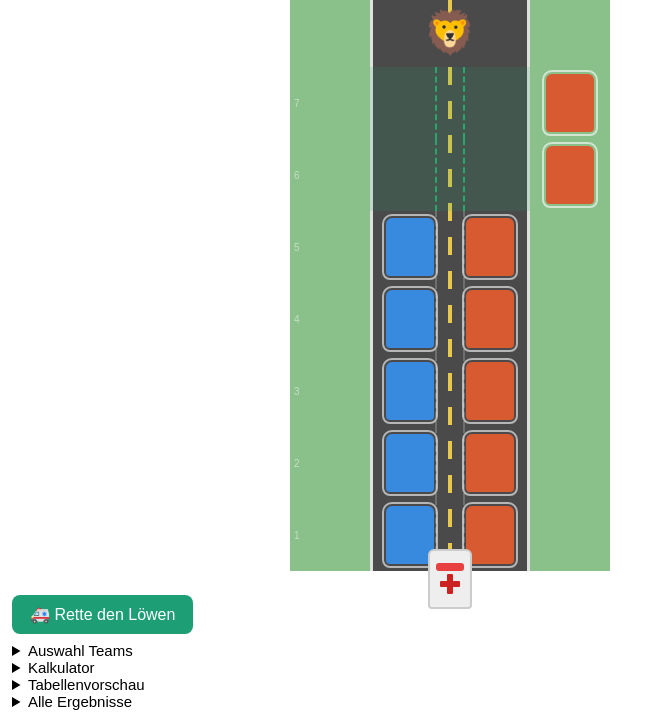
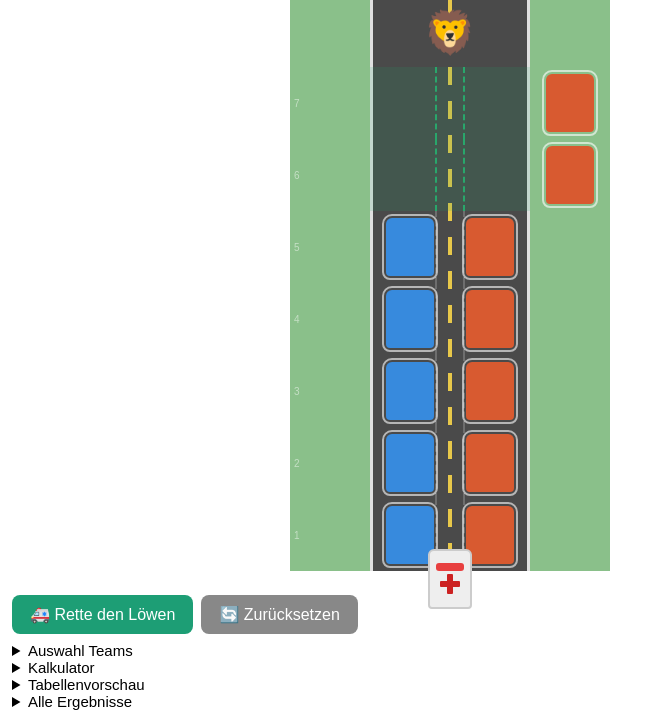
Before and after one commit to mebertK9/result-preview, a Flask app: page / in a window 1280 px wide. Shown: the part 209-931 px from the top of the page, without its empty margins (0-661 px from the left). Run offline with Flask 3, Linux system fonts and the light colour scheme; the visitor is signed in with stand-in values (Sample User, id 1).

Commit message:
Add reset

```diff
--- a/result_preview/data/util/rettungsgasse.py
+++ b/result_preview/data/util/rettungsgasse.py
@@ -152,7 +152,4 @@ def apply_action(grid: list[list[str]], r: int, kind: str, s: str) -> list[list[
                 if place_in_mandatory_target(grid, to_move):
                     grid[r][2] = {}
 
-    print("After movement")
-    print_table(grid)
-
     return grid
--- a/result_preview/main.py
+++ b/result_preview/main.py
@@ -365,11 +365,8 @@ def _get_action(team1, team, score1, score2) -> str:
 @app.route("/reset", methods=["POST"])
 @login_required
 def reset():
-    state = load_user_state(current_user.id, DEFAULT_TEAMS)
-    state["grid"] = init_grid()
-    save_user_state(current_user.id, state)
-    return jsonify(to_rettungsgasse(state["grid"]))
-
+    _grid_state["grid"] = {}
+    return "", 204
 
 if __name__ == "__main__":
     app.run(host='0.0.0.0', port=5000)
--- a/result_preview/templates/index.html
+++ b/result_preview/templates/index.html
@@ -214,11 +214,18 @@
     <img src="{{ url_for('static', filename='logo.png') }}" class="logo">
 
     <div id="game-loewen"></div>
-    <button id="btn-auto-play" onclick="autoPlay()" style="margin: 8px 0; padding: 10px 18px; font-size: 1rem;
-                   background: #1D9E75; color: white; border: none;
-                   border-radius: 8px; cursor: pointer;">
-        🚑 Rette den Löwen
-    </button>
+    <div style="display:flex; gap:8px; margin: 8px 0;">
+        <button id="btn-auto-play" onclick="autoPlay()" style="padding: 10px 18px; font-size: 1rem;
+                       background: #1D9E75; color: white; border: none;
+                       border-radius: 8px; cursor: pointer;">
+            🚑 Rette den Löwen
+        </button>
+        <button onclick="resetGrid()" style="padding: 10px 18px; font-size: 1rem;
+                       background: #888; color: white; border: none;
+                       border-radius: 8px; cursor: pointer;">
+            🔄 Zurücksetzen
+        </button>
+    </div>
 
     <details>
         <summary>Auswahl Teams</summary>
@@ -509,6 +516,10 @@
 
         btn.disabled = false;
     }
+    async function resetGrid() {
+            await fetch("/reset", { method: "POST" });
+            window.location.reload();
+        }
 </script>
 
 </body>
```
